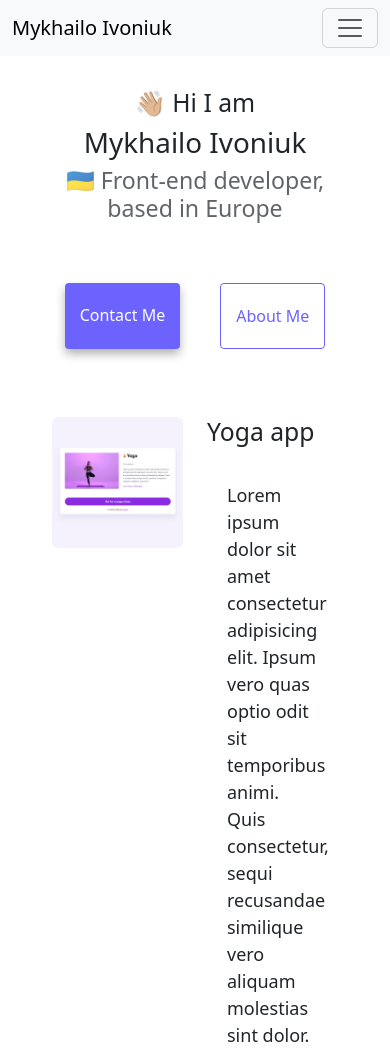
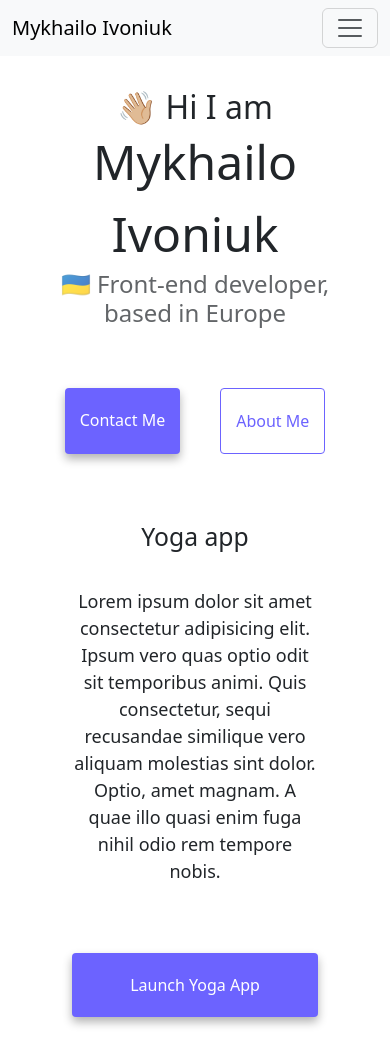
Before and after one commit to MikeI11/responsive-portfolio, a plain HTML site: page index.html in a window 390 px wide. Shown: the top 1054 px of the page. Drawn offline with nearby package versions, Linux system fonts and the light colour scheme.

Commit message:
Make the websites more responsives

```diff
--- a/index.html
+++ b/index.html
@@ -32,19 +32,19 @@
     </div>
   </div>
 </nav>
-    <h2 class="text-center mt-5">👋🏼 Hi I am</h2>
-    <h1 class="text-center">Mykhailo Ivoniuk</h1>
-    <h3 class="text-center">🇺🇦 Front-end developer, based in Europe</h3>
+    <h2 class="h2-h2 text-center mt-5">👋🏼 Hi I am</h2>
+    <h1 class="h1-h1 text-center">Mykhailo Ivoniuk</h1>
+    <h3 class="h3-h3 text-center">🇺🇦 Front-end developer, based in Europe</h3>
     <div class="navigation-links mb-5">
      <a href="/about.html#contact" class="primary-link" title="Contact Mykhailo Ivoniuk">Contact Me</a>
      <a href="/about.html" class="secondary-link" title="About Mykhailo Ivoniuk">About Me</a>
     </div>
     <div class="container">
     <div class="row">
-        <div class="col-6">
-            <img src="/images/yoga.png" class="img-fluid rounded" title="Yoga project" />
+        <div class="col-sm-6">
+            <img src="/images/yoga.png" class="img-fluid rounded d-none d-sm-block" title="Yoga project" />
         </div>
-        <div class="col-6">
+        <div class="col-sm-6">
             <h2 class="mb-3">Yoga app</h2>
             <p>Lorem ipsum dolor sit amet consectetur adipisicing elit.
                 Ipsum vero quas optio odit sit temporibus animi. Quis
@@ -53,14 +53,14 @@
                 quasi enim fuga nihil odio rem tempore nobis.
             </p>
             <div class="mt-5">
-              <a href="#" class="primary-link" title="Yoga project">Launch Yoga App</a>
+              <a href="#" class="primary-link project-link" title="Yoga project">Launch Yoga App</a>
             </div>
         </div>
     </div>
 
         <div class="row mt-5">
 
-        <div class="col-6">
+        <div class="col-sm-6">
             <h2 class="mb-3">Weather app</h2>
             <p>Lorem ipsum dolor sit amet consectetur adipisicing elit.
                 Ipsum vero quas optio odit sit temporibus animi. Quis
@@ -69,19 +69,19 @@
                 quasi enim fuga nihil odio rem tempore nobis.
             </p>
             <div class="mt-5">
-              <a href="#" class="primary-link" title="Weather project">Launch Weather App</a>
+              <a href="#" class="primary-link project-link" title="Weather project">Launch Weather App</a>
             </div>
         </div>
-          <div class="col-6">
-            <img src="/images/weather.png" class="img-fluid rounded" title="Weather project" />
+          <div class="col-sm-6">
+            <img src="/images/weather.png" class="img-fluid rounded d-none d-sm-block" title="Weather project" />
          </div>
       </div>
 
        <div class="row">
-        <div class="col-6">
-            <img src="/images/food.png" class="img-fluid rounded" title="Yogurt project" />
+        <div class="col-sm-6">
+            <img src="/images/food.png" class="img-fluid rounded d-none d-sm-block" title="Yogurt project" />
         </div>
-        <div class="col-6">
+        <div class="col-sm-6">
             <h2 class="mb-3">Yogurt app</h2>
             <p>Lorem ipsum dolor sit amet consectetur adipisicing elit.
                 Ipsum vero quas optio odit sit temporibus animi. Quis
@@ -90,7 +90,7 @@
                 quasi enim fuga nihil odio rem tempore nobis.
             </p>
             <div class="mt-5">
-              <a href="#" class="primary-link" title="Yogurt project">Launch Yogurt App</a>
+              <a href="#" class="primary-link project-link" title="Yogurt project">Launch Yogurt App</a>
             </div>
         </div>
       </div>
--- a/style.css
+++ b/style.css
@@ -10,18 +10,19 @@ body {
     padding: 40px;
 }
 
-h1,
-h2,
-h3 {
+.h1-h1,
+.h2-h2,
+.h3-h3 {
     margin: 0;
 }
-h1 {
+.h1-h1 {
     font-size: 96px;
 }
-h2 {
+
+.h2-h2 {
     font-size: 48px;
 }
-h3 {
+.h3-h3 {
     font-size: 24px;
     opacity: 0.7;
 }
@@ -50,7 +51,9 @@ p {
     border-radius: 4px;
     padding: 20px 15px;
 
-
+}
+.primary-link:hover {
+    color: white;
 }
 .secondary-link {
     color: var(--primary-color);
@@ -85,3 +88,24 @@ p {
 .email-link:hover {
     text-decoration: underline;
 }
+@media (max-width:576px) {
+    .h1-h1 {
+        font-size: 48px;
+        line-height: 1.5;
+    }
+    .h2-h2 {
+        font-size: 32px;
+    }
+    h2 {
+        text-align: center;
+    }
+    p {
+        text-align: center;
+    }
+    .project-link {
+        display: block;
+        text-align: center;
+        margin: 0 20px;
+    }
+
+}
```
Also changed, not shown: about.html (+5 -5 lines).
